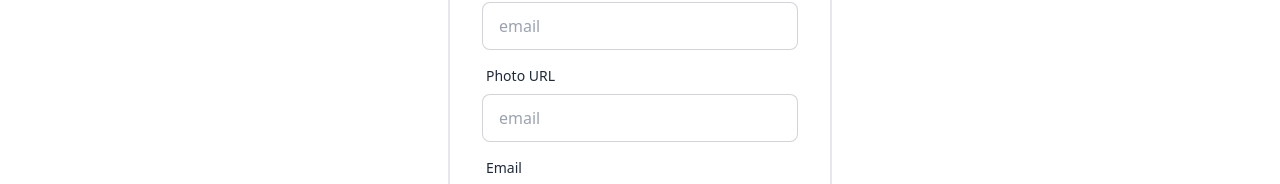
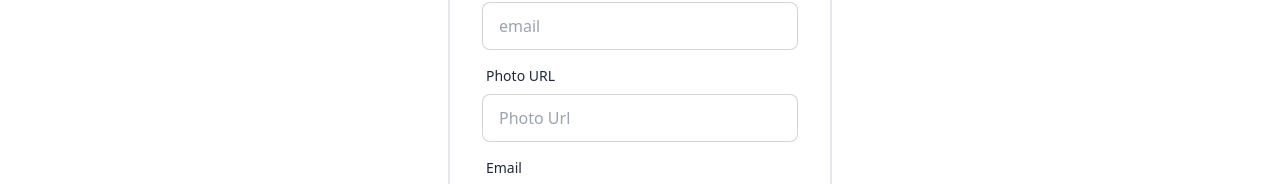
Before and after one commit to ashraful2871/Car-rental-client, a React (Vite) app: page /signUp in a window 1280 px wide. Shown: the part 240-424 px from the top of the page. Built offline with nearby package versions, Linux system fonts and the light colour scheme; no server answers.

Commit message:
update readme file

```diff
--- a/src/components/Listings.jsx
+++ b/src/components/Listings.jsx
@@ -27,7 +27,7 @@ const Listings = () => {
         Explore the latest car listings, featuring top models
       </p>
       <div className="grid grid-cols-1 md:grid-cols-2 lg:grid-cols-3 gap-6">
-        {listings.map((listing, idx) => (
+        {listings?.map((listing, idx) => (
           <Fade cascade damping={0.2}>
             <ListingsCard key={idx} listing={listing}></ListingsCard>
           </Fade>
--- a/src/pages/SignUp.jsx
+++ b/src/pages/SignUp.jsx
@@ -131,7 +131,7 @@ const SignUp = () => {
             </label>
             <input
               type="url"
-              placeholder="email"
+              placeholder="Photo Url"
               name="photo"
               className="input input-bordered"
               required
--- a/src/provider/AuthProvider.jsx
+++ b/src/provider/AuthProvider.jsx
@@ -66,9 +66,14 @@ const AuthProvider = ({ children }) => {
       } else {
         setUser(currentUser);
         //clear token
-        await axios.get(`${import.meta.env.VITE_API_URL}/logout`, {
-          withCredentials: true,
-        });
+        const response = await axios.post(
+          `${import.meta.env.VITE_API_URL}/logout`,
+          {},
+          {
+            withCredentials: true,
+          }
+        );
+        console.log(response);
       }
       setLoading(false);
     });
```
Also changed, not shown: 1 other file (tests, documents, lock files or other folders).
